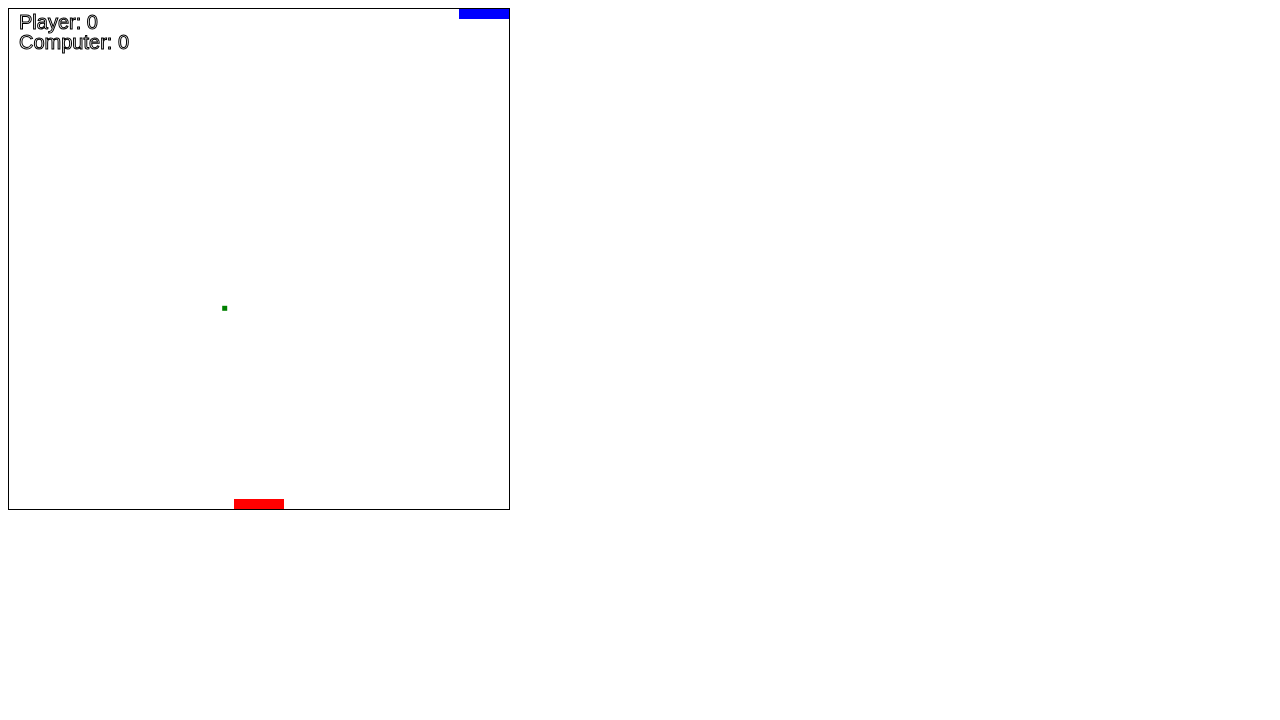
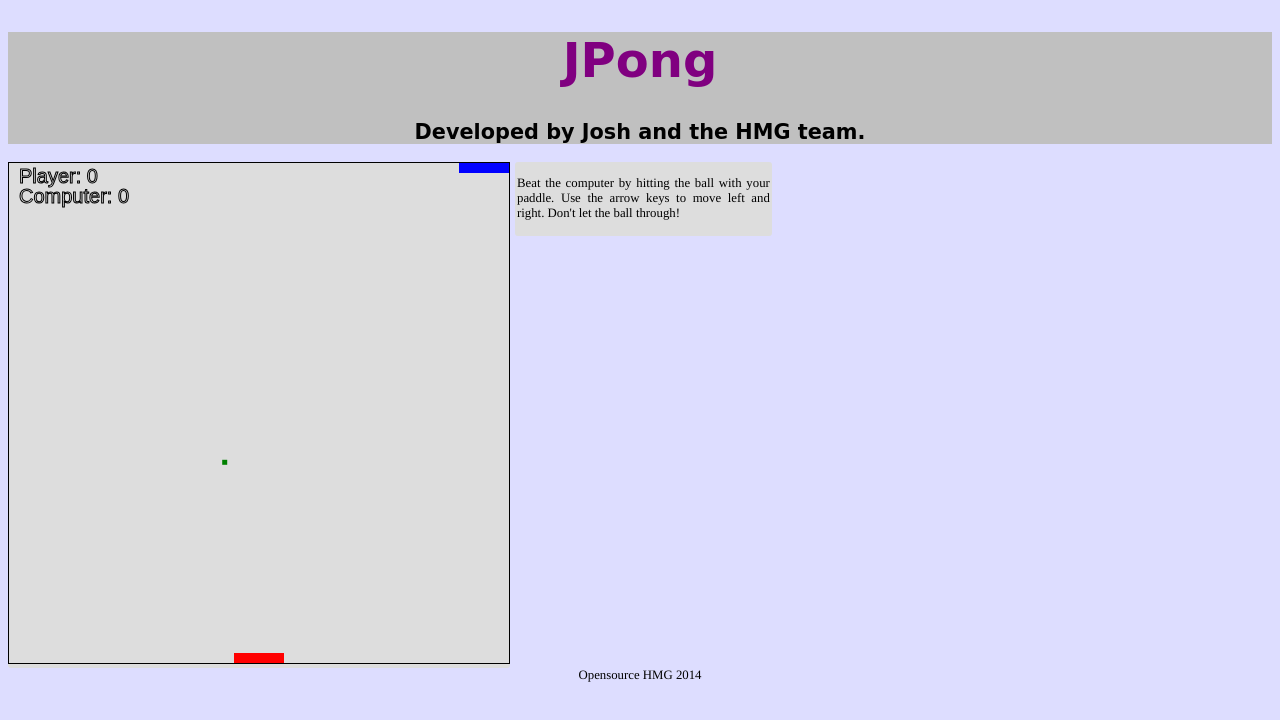
Before and after one commit to JoshClark431335/JPong, a plain HTML site: page index.html in a window 1280 px wide. Drawn offline with Linux system fonts and the light colour scheme.

Commit message:
Added CSS and html content.
Now instead of just the game there is a Title, some color, and some
text.  Still needs a lot of work but at least it's not a blank page.

```diff
--- /dev/null
+++ b/JPong.css
@@ -0,0 +1,52 @@
+body{
+	background-color: #DDDDFF;
+}
+
+h1{
+	font-size: 3em;
+	font-family: cursive;
+	color: purple;
+}
+
+h2{
+	font-size: 1.3em;
+	font-family: script, cursive;
+	color: black;
+	text-decoration:none;
+}
+
+p{
+	font-size: 0.8em;
+	font-family:Times, serif;
+}
+
+.header{
+	text-align: center;
+	background-color: silver;
+	display: block;
+}
+
+.canvas{
+	background-color: #DDDDDD;
+	border-radius: 3px;
+	text-align: center;
+	display: inline-block;
+	float: left;
+}
+
+.instructions{
+	background-color: #DDDDDD;
+	border-radius: 3px;
+	text-align:justify;
+	display: inline-block;
+	width: 20%;
+	margin-left: 5px;
+	padding: 2px;
+	float: left;
+}
+
+.footer{
+	text-align: center;
+	display: block;
+	clear:both;
+}
--- a/index.html
+++ b/index.html
@@ -1,17 +1,45 @@
 <!DOCTYPE html>
+
 <html>
 	<head>
+
 		<title>
 			JPong
 		</title>
+		<meta name="description" content="Re-make of the classic pong game">
+		<meta name="author" content="HMG">
 
+		<!-- Replace favicon.ico & apple-touch-icon.png in the root of your domain and delete these references -->
+		<link rel="shortcut icon" href="/favicon.ico">
+		<link rel="apple-touch-icon" href="/apple-touch-icon.png">
 
+		<!-- Cascading Stylesheet -->
+		<link type="text/css" rel="stylesheet" href="JPong.css">
 
 	</head>
+
 	<body>
+		<div class="header">
+			<h1>JPong</h1>
+			<h2>Developed by Josh and the HMG team.</h2>
+		</div>
 
+		<!-- DRAWS THE CANVAS -->
+		<div class="canvas">
+			<canvas id="canvas" height="500" width="500" style="border:1px solid black">
+				Your browser does not support canvas element.
+			</canvas>
+		</div>
 
-		<!--LOADS THE AUDIO FILES. PRELOADS IT AND PREPARES IT TO PLAY WHEN NEEDED-->
+		<div class="instructions">
+			<p>Beat the computer by hitting the ball with your paddle. Use the arrow keys to move left and right. Don't let the ball through!</p>
+		</div>
+
+		<div class="footer">
+			<p>Opensource HMG 2014</p>
+		</div>
+
+		<!--Calls the audio files-->
 		<audio id="blop">
 			<source src="Blop.wav"> </source>
 			<source src="Blop.mp3"> </source>
@@ -22,15 +50,10 @@
 			<source  src="Tick.mp3"> </source>
 		</audio>
 
-		<!-- DRAWS THE CANVAS -->
-		<canvas id="canvas" height="500" width="500" style="border:1px solid black">
-			Your browser does not support canvas element.
-		</canvas>
-
 		<!--Runs Javascript files-->
 		<script type="text/javascript" src="Keycodes.js"></script>
 		<script type="text/javascript" src="JPong.js"> </script>
+
 	</body>
 
-
 </html>
```
